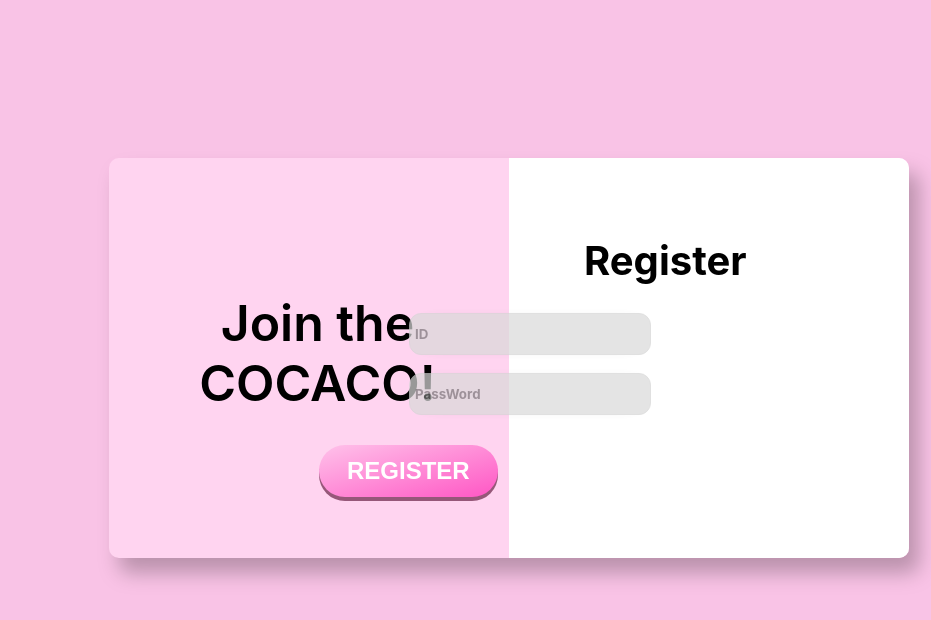
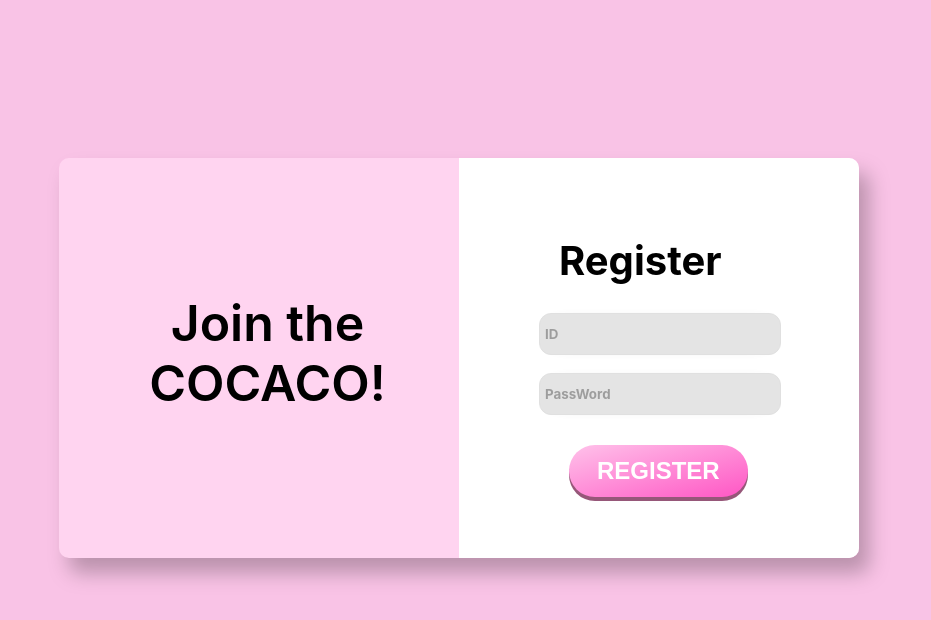
Before and after one commit to pce0303/ccc, a Vue app in the folder frontend/: page / in a window 1280 px wide. Shown: the top 620 px of the page, without its empty margins (349-1280 px from the left). Built offline with nearby package versions, Linux system fonts and the light colour scheme.

Commit message:
register page

```diff
--- a/frontend/src/components/register.vue
+++ b/frontend/src/components/register.vue
@@ -38,7 +38,7 @@ export default {
       border-radius: 10px;
       position: relative;
       top: 150px;
-      left: 450px;
+      left: 400px;
       right: 10px;
       filter: drop-shadow(10px 15px 10px rgba(0, 0, 0, 0.25));
   }
@@ -72,7 +72,7 @@ export default {
       line-height: normal;
       position:relative;
       z-index: 1;
-      left: 475px;
+      left: 500px;
       bottom: 20px;
   }
 
@@ -95,7 +95,7 @@ export default {
       height: 30px;
       position: relative;
       bottom: 390px;
-      left: 300px;
+      left: 480px;
       overflow: hidden;
       border-radius: 10px;
       width: 100%;
@@ -123,7 +123,7 @@ export default {
   .registerButton {
       position:relative;
       bottom: 370px;
-      left: 200px;
+      left: 500px;
       display: inline-block;
       padding: 12px 28px;
       margin: 10px;
```
